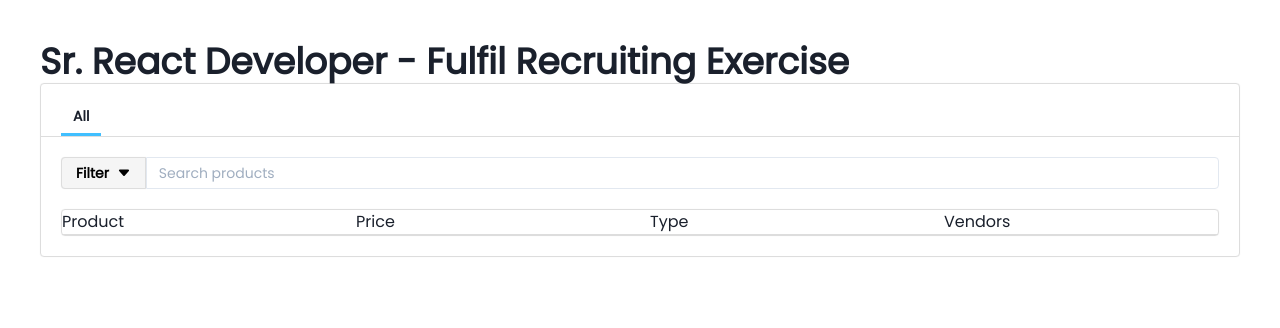
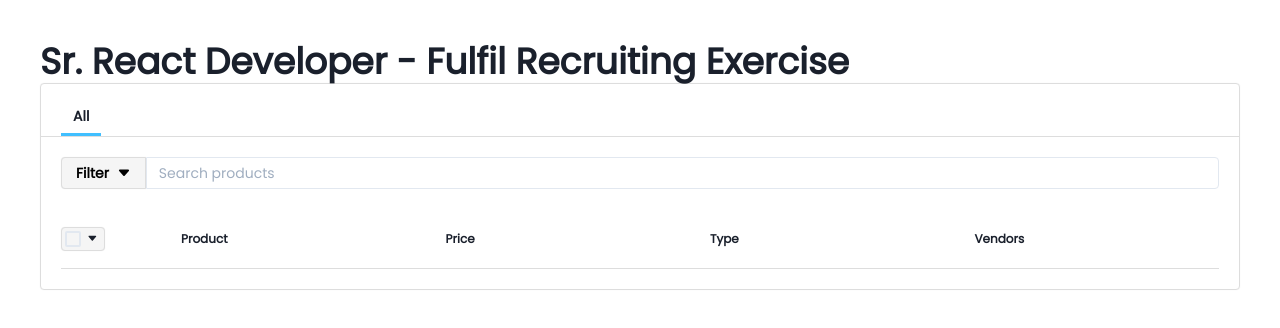
Before and after one commit to chineduogada/sr-react-dev-fulfil-exercise, a Next.js app: page / in a window 1280 px wide. Shown: the top 328 px of the page. Built offline with nearby package versions, Linux system fonts and the light colour scheme.

Commit message:
feat(DataTable): add checkbox columns
Refs: #1

```diff
--- a/components/DataTable/DataTable.tsx
+++ b/components/DataTable/DataTable.tsx
@@ -1,4 +1,4 @@
-import { Box, Flex, Grid } from "@chakra-ui/react";
+import { Box, Checkbox, Flex, Grid, Icon, Text } from "@chakra-ui/react";
 import Button from "components/Button/Button";
 import Input from "components/Form/Input";
 import React from "react";
@@ -16,7 +16,10 @@
 }
 
 const DataTable: React.FC<DataTableProps> = ({ columns }) => {
-  const gridTemplateColumns = columns?.reduce((acc, col) => acc + "1fr ", "");
+  const gridTemplateColumns = columns?.reduce(
+    (acc, col) => acc + "1fr ",
+    "100px "
+  );
 
   console.log(gridTemplateColumns);
   console.log(columns.length);
@@ -45,21 +48,38 @@
           />
         </Flex>
 
-        <Box {...layoutStyles} mt={5}>
+        <Box mt={5}>
           {/* Head */}
           <Grid
             gridTemplateColumns={gridTemplateColumns}
             gridGap={5}
             borderBottom={layoutStyles.border}
             borderColor={layoutStyles.borderColor}
+            h="60px"
+            alignItems={"center"}
           >
-            {columns?.map(({ id, label, width }) => (
-              <Box
-                key={id}
-                data-testid={`data-table-column`}
-                //   width={width}
+            <Box>
+              <Flex
+                gridGap="1"
+                p={"3px"}
+                bg="accent.2"
+                w="fit-content"
+                {...layoutStyles}
+                alignItems={"center"}
               >
-                {label}
+                <Checkbox />
+
+                <Icon transform="translate(2px, 2px)">
+                  <BsCaretDownFill />
+                </Icon>
+              </Flex>
+            </Box>
+
+            {columns?.map(({ id, label }) => (
+              <Box key={id} data-testid={`data-table-column`}>
+                <Text fontWeight={"bold"} fontSize="xs">
+                  {label}
+                </Text>
               </Box>
             ))}
           </Grid>
```
